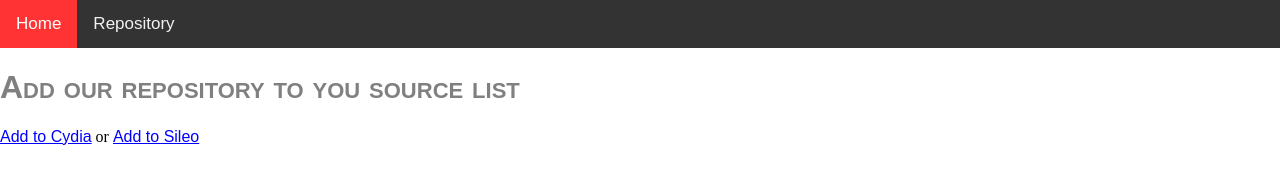
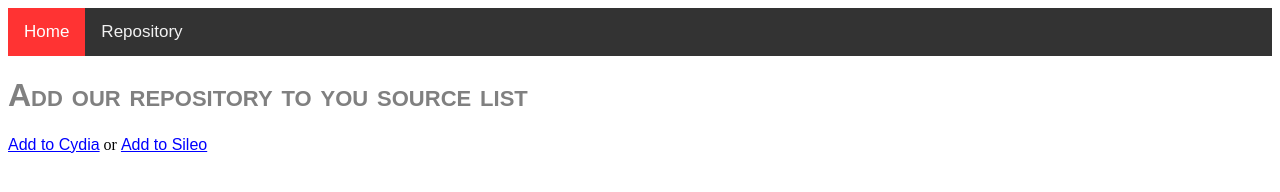
Before and after one commit to ud-team/ud-team.github.io, a plain HTML site: page repo/index.html in a window 1280 px wide. Drawn offline with Linux system fonts and the light colour scheme.

Commit message:
Fix spacing

```diff
--- a/repo/index.html
+++ b/repo/index.html
@@ -3,13 +3,6 @@
 	<head>
 		<title>Repository - UD-Team's official site!</title>
 		<link rel="stylesheet" href="Styles.css">
-		<style>
-			body {
-				background-color: #ffffff;
-				margin: 0;
-				overflow: show;
-			}
-		</style>
 	</head>
 	<body>
 		<div class="topnav">
```
